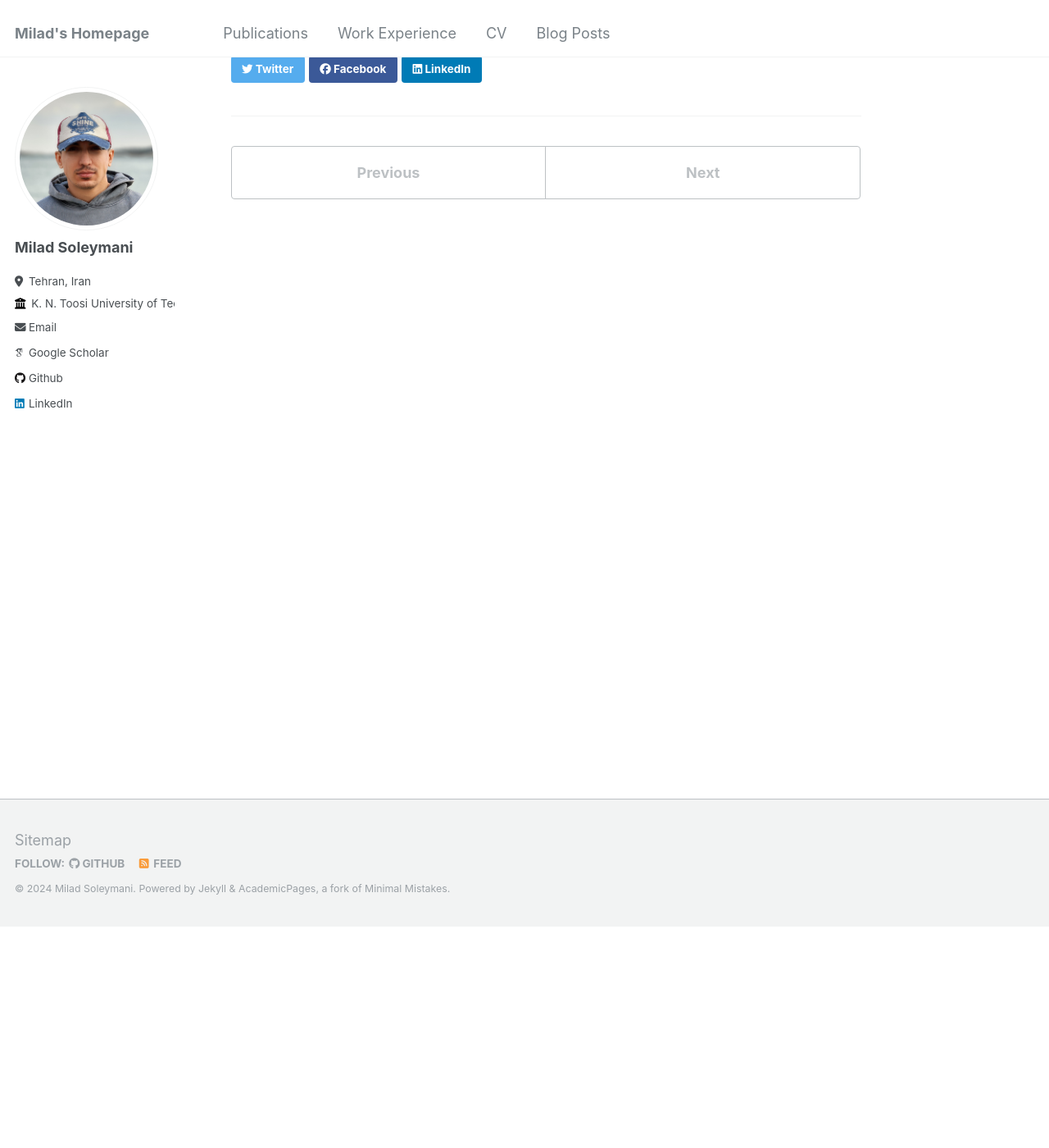
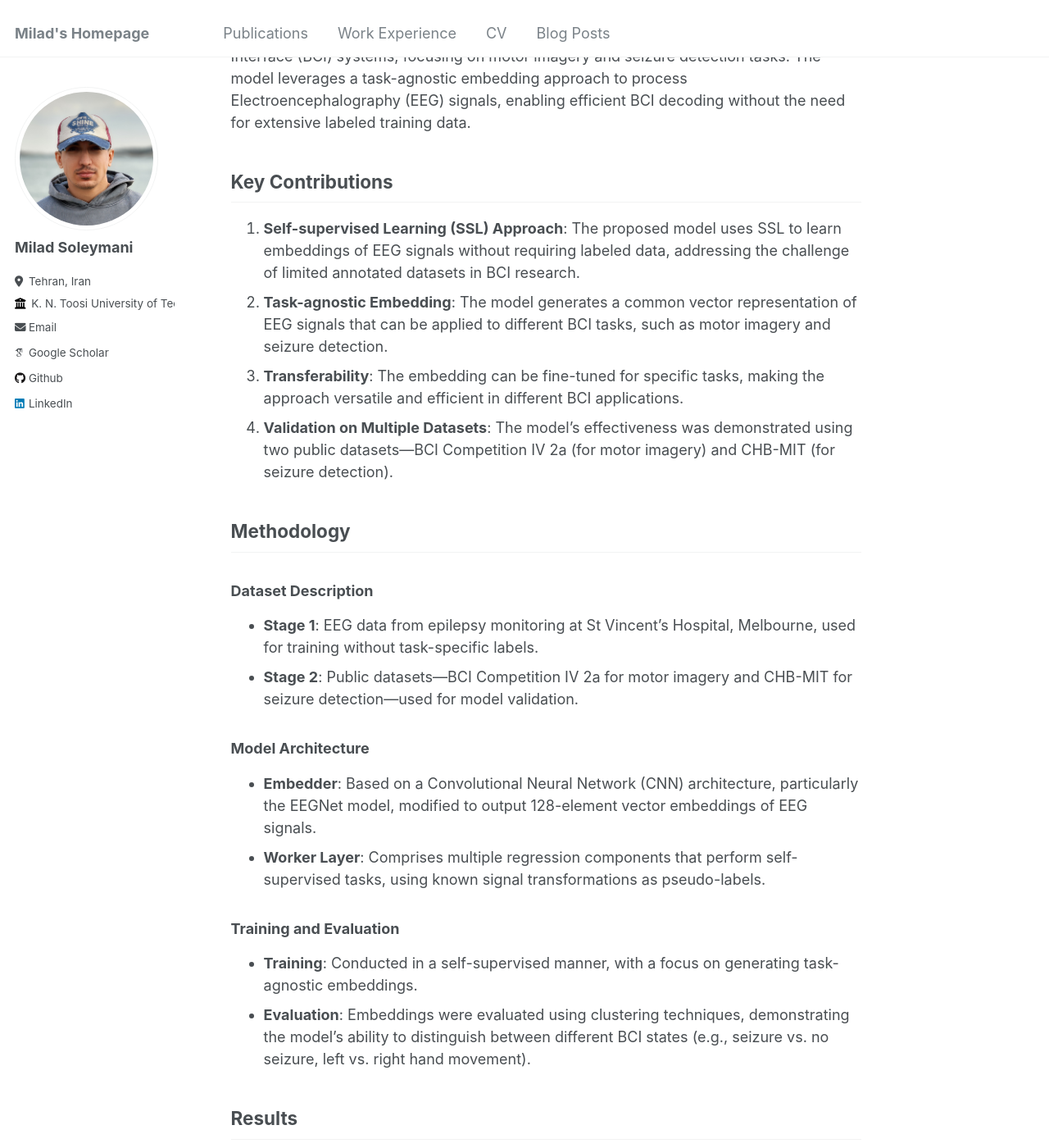
Before and after one commit to MiladSoleymani/Milad-Soleymani, a Jekyll site: the page built from _portfolio/portfolio-02.md, in a window 1280 px wide and 1400 px high, scrolled down 270 px. Shown: the whole window at 82% size. Built offline with Jekyll 4.4.1, drawn with Linux system fonts in a browser that asks for light colours; some web fonts are replaced; some of the changed text lies outside the part shown.

Commit message:
Update portfolio-02.md

```diff
--- a/_portfolio/portfolio-02.md
+++ b/_portfolio/portfolio-02.md
@@ -3,3 +3,44 @@ title: "Voice Analysis for CHF Detection"
 excerpt: " <img width='350' alt='Screenshot 2024-05-29 at 10 52 36 PM' src='https://github.com/MiladSoleymani/Milad-Soleymani/assets/78655282/2147d685-3721-47cc-a219-1c9de8222213'> <br/> <br/> Working on a groundbreaking research initiative focused on the use of voice <br/> recognition for chronic heart failure (CHF) phenotyping. <br/> [KeyLead Health](https://keyleadhealth.com/), Australia"
 collection: portfolio
 ---
+
+## Overview
+
+This paper presents a novel self-supervised deep learning model for Brain-Computer Interface (BCI) systems, focusing on motor imagery and seizure detection tasks. The model leverages a task-agnostic embedding approach to process Electroencephalography (EEG) signals, enabling efficient BCI decoding without the need for extensive labeled training data.
+
+## Key Contributions
+
+1. **Self-supervised Learning (SSL) Approach**: The proposed model uses SSL to learn embeddings of EEG signals without requiring labeled data, addressing the challenge of limited annotated datasets in BCI research.
+2. **Task-agnostic Embedding**: The model generates a common vector representation of EEG signals that can be applied to different BCI tasks, such as motor imagery and seizure detection.
+3. **Transferability**: The embedding can be fine-tuned for specific tasks, making the approach versatile and efficient in different BCI applications.
+4. **Validation on Multiple Datasets**: The model's effectiveness was demonstrated using two public datasets—BCI Competition IV 2a (for motor imagery) and CHB-MIT (for seizure detection).
+
+## Methodology
+
+### Dataset Description
+
+- **Stage 1**: EEG data from epilepsy monitoring at St Vincent’s Hospital, Melbourne, used for training without task-specific labels.
+- **Stage 2**: Public datasets—BCI Competition IV 2a for motor imagery and CHB-MIT for seizure detection—used for model validation.
+
+### Model Architecture
+
+- **Embedder**: Based on a Convolutional Neural Network (CNN) architecture, particularly the EEGNet model, modified to output 128-element vector embeddings of EEG signals.
+- **Worker Layer**: Comprises multiple regression components that perform self-supervised tasks, using known signal transformations as pseudo-labels.
+
+### Training and Evaluation
+
+- **Training**: Conducted in a self-supervised manner, with a focus on generating task-agnostic embeddings.
+- **Evaluation**: Embeddings were evaluated using clustering techniques, demonstrating the model's ability to distinguish between different BCI states (e.g., seizure vs. no seizure, left vs. right hand movement).
+
+## Results
+
+The proposed model successfully differentiated between binary classes in both motor imagery and seizure detection tasks, validating its task-agnostic and self-supervised learning capabilities.
+
+## Future Work
+
+The paper suggests further exploration into expanding the Worker layer with additional features and applying the model to other BCI tasks to enhance its generalizability.
+
+## References
+
+The paper cites relevant works in the fields of BCI, deep learning, and self-supervised learning, providing a comprehensive background and justification for the chosen approach.
+---
```
